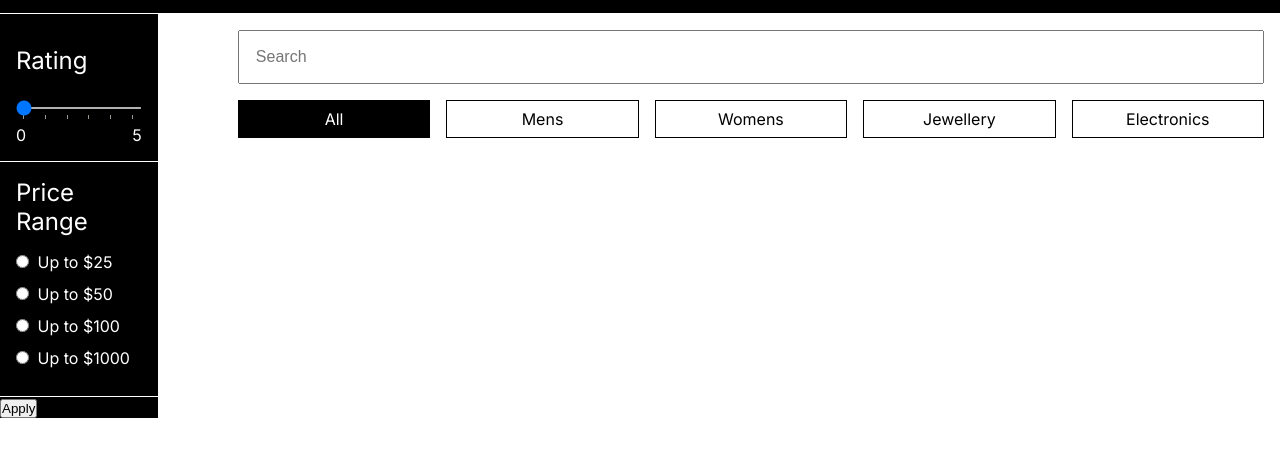
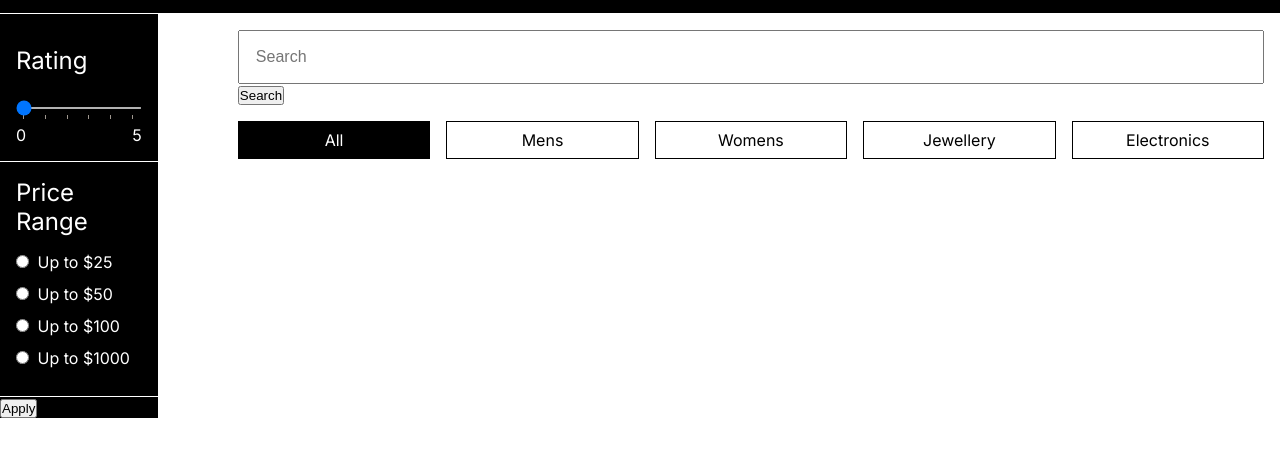
Before and after one commit to Chaitanya306/shoppingCart, a plain HTML site: page shop/index.html in a window 1280 px wide. Shown: the part 48-504 px from the top of the page. Drawn offline with Linux system fonts and the light colour scheme; no server answers.

Commit message:
Update index.html
added search element.

```diff
--- a/shop/index.html
+++ b/shop/index.html
@@ -69,7 +69,8 @@
         </form>
       </aside>
       <main-content>
-        <input type="text" placeholder="Search" />
+        <input type="text" placeholder="Search" id="search"/>
+        <button onclick="searchInput()" id="searchBtn">Search</button>
         <div class="filters">
           <div class="filter active" onclick="fetching()" id="allElement">All</div>
           <div class="filter" onclick="filterMens()" id="men">Mens</div>
```
